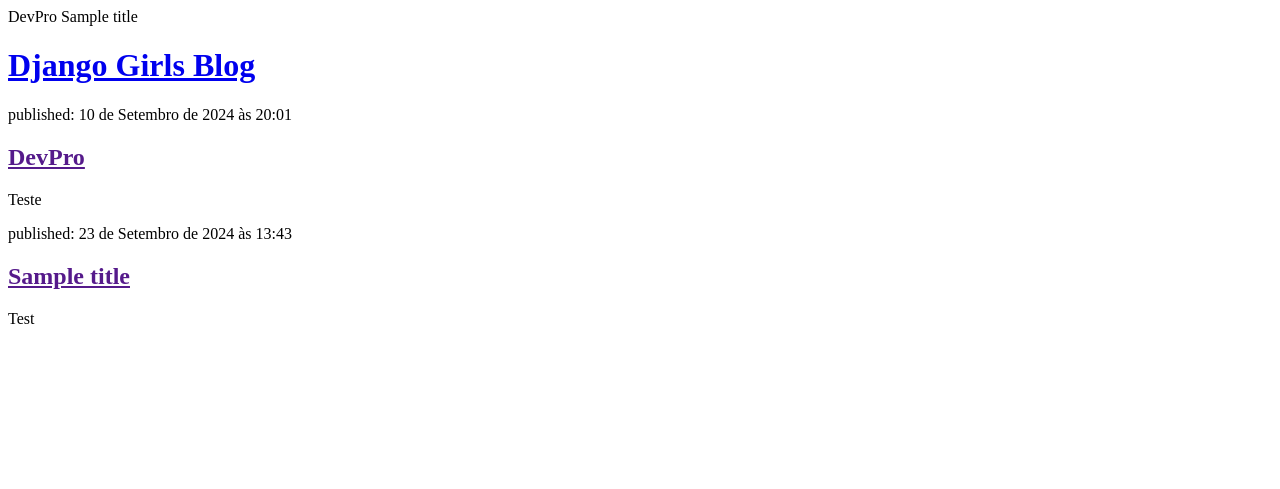
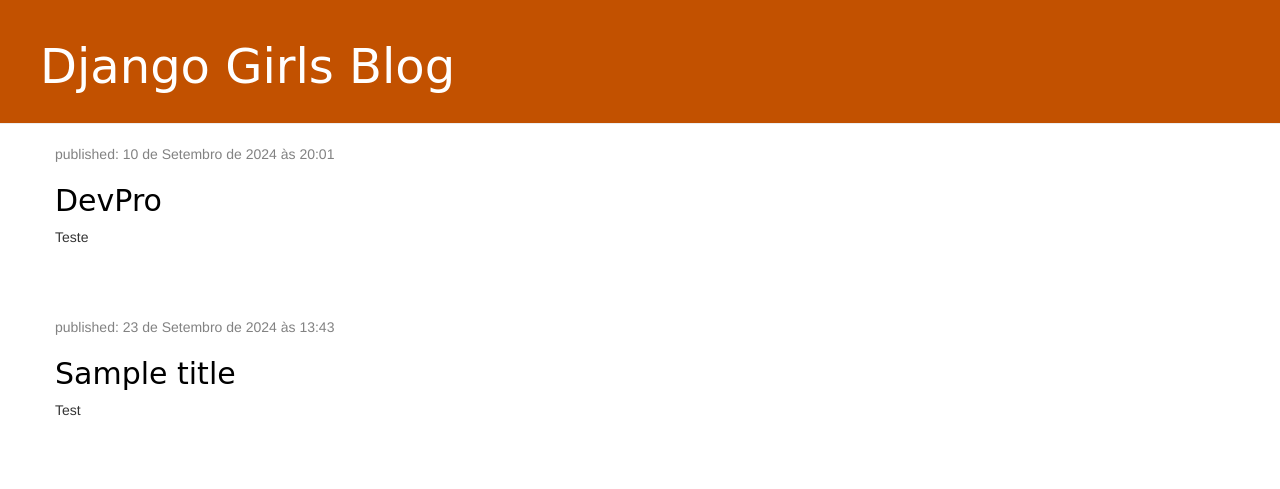
Before and after one commit to LariOVinhas/DjGirls, a Django app: page / in a window 1280 px wide. Shown: the top 489 px of the page. Run offline with Django 5.2, Linux system fonts and the light colour scheme; data comes from the database, SQL or seed files in the repository; both versions use the stored data as it was after the commit; some libraries are stand-ins or nearby versions.

Commit message:
Modified templates to display posts from database.

```diff
--- /dev/null
+++ b/blog/static/css/blog.css
@@ -0,0 +1,56 @@
+.page-header {
+  background-color: #c25100;
+  margin-top: 0;
+  padding: 20px 20px 20px 40px;
+}
+
+.page-header h1,
+.page-header h1 a,
+.page-header h1 a:visited,
+.page-header h1 a:active {
+  color: #ffffff;
+  font-size: 36pt;
+  text-decoration: none;
+}
+
+.content {
+  margin-left: 40px;
+}
+
+h1,
+h2,
+h3,
+h4 {
+  font-family: "Lobster", cursive;
+}
+
+.date {
+  color: #828282;
+}
+
+.save {
+  float: right;
+}
+
+.post-form textarea,
+.post-form input {
+  width: 100%;
+}
+
+.top-menu,
+.top-menu:hover,
+.top-menu:visited {
+  color: #ffffff;
+  float: right;
+  font-size: 26pt;
+  margin-right: 20px;
+}
+
+.post {
+  margin-bottom: 70px;
+}
+
+.post h2 a,
+.post h2 a:visited {
+  color: #000000;
+}
--- a/blog/templates/blog/post_list.html
+++ b/blog/templates/blog/post_list.html
@@ -1,20 +1,34 @@
-<!DOCTYPE html>
+<!DOCTYPE html> {% load static %}
 <html>
   <head>
-    <title>Django Girls blog</title>
+    <div class="page-header">
+      <h1><a href="/">Django Girls Blog</a></h1>
+    </div>
+    <link
+      rel="stylesheet"
+      href="//maxcdn.bootstrapcdn.com/bootstrap/3.2.0/css/bootstrap.min.css"
+    />
+    <link
+      rel="stylesheet"
+      href="//maxcdn.bootstrapcdn.com/bootstrap/3.2.0/css/bootstrap-theme.min.css"
+    />
+    <link rel="stylesheet" href="{% static 'css/blog.css' %}" />
   </head>
   <body>
-    {% for post in posts %} {{ post }} {% endfor %}
-    <header>
-      <h1><a href="/">Django Girls Blog</a></h1>
-    </header>
-
-    {% for post in posts %}
-    <article>
-      <time>published: {{ post.published_date }}</time>
-      <h2><a href="">{{ post.title }}</a></h2>
-      <p>{{ post.text|linebreaksbr }}</p>
-    </article>
-    {% endfor %}
+    <div class="content container">
+      <div class="row">
+        <div class="col-md-8">
+          {% for post in posts %}
+          <div class="post">
+            <div class="date">
+              <p>published: {{ post.published_date }}</p>
+            </div>
+            <h2><a href="">{{ post.title }}</a></h2>
+            <p>{{ post.text|linebreaksbr }}</p>
+          </div>
+          {% endfor %}
+        </div>
+      </div>
+    </div>
   </body>
 </html>
```
Also changed, not shown: db.sqlite3.
